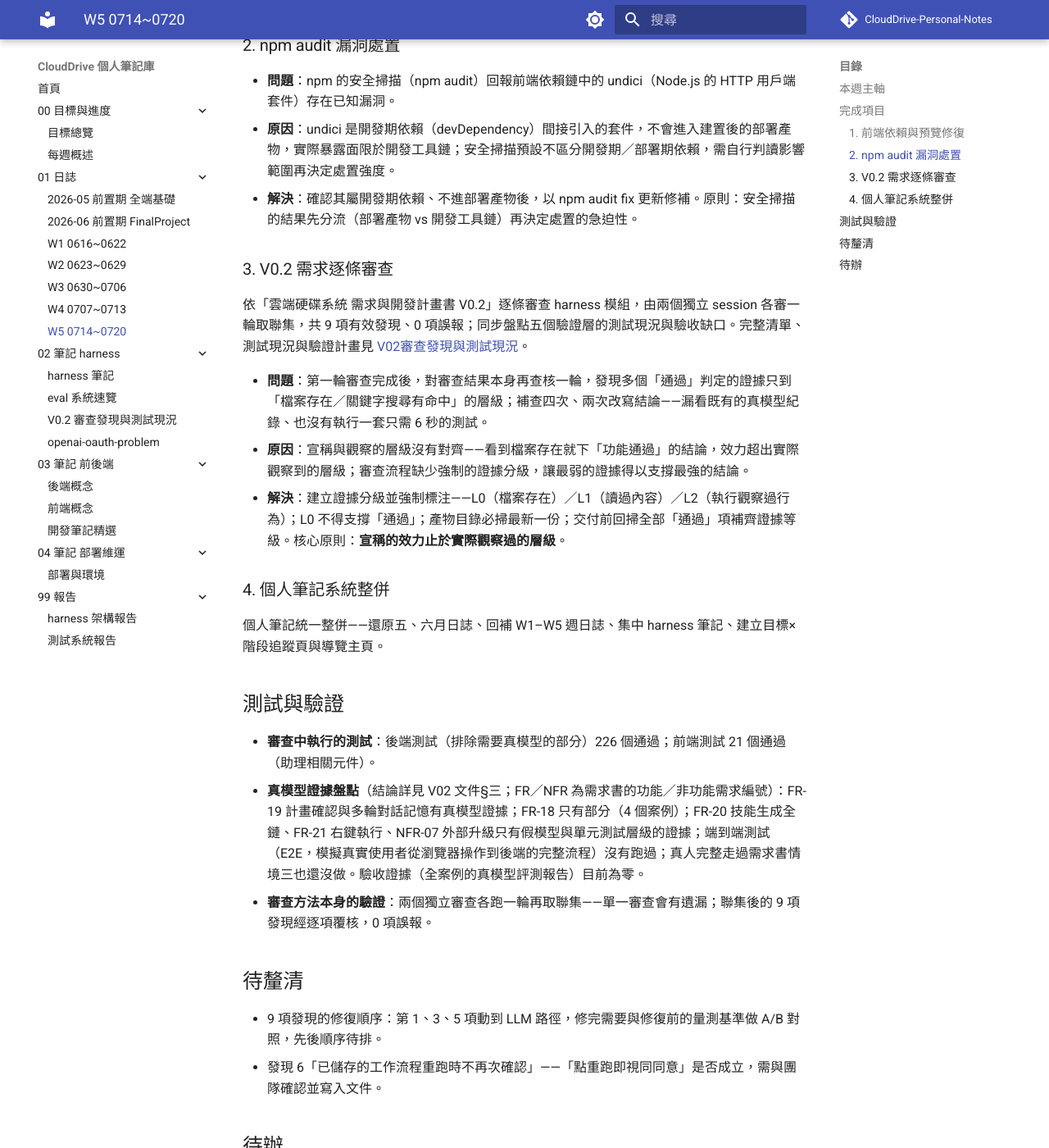
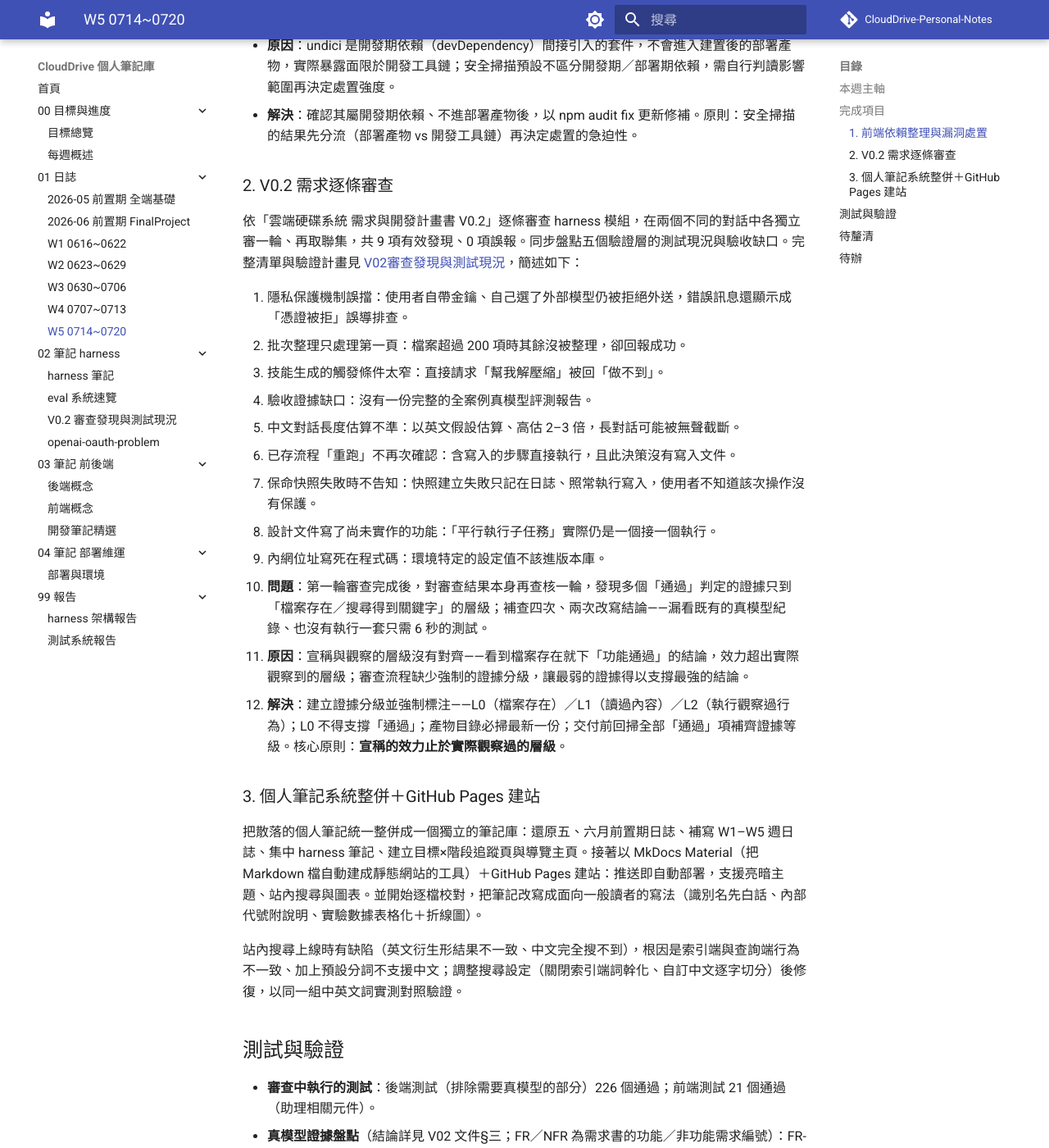
Before and after one commit to alfredshen01/CloudDrive-Personal-Notes, an MkDocs documentation site: the page built from docs/01-日誌/W5-0714~0720.md, in a window 1280 px wide and 1400 px high, scrolled down 544 px. Shown: the whole window at 82% size. Built offline with MkDocs 1.6.1 and Material for MkDocs 9.7.7, drawn with Linux system fonts in a browser that asks for light colours; comment, search, counter and statistics services are not loaded; some of the changed text lies outside the part shown.

Commit message:
docs: W5 校對定稿——9 項發現編號條列附簡述、待釐清區分工程排序與產品決策、補建站與搜尋修復;編號指涉附內容(W3/V02/index)
Co-Authored-By: Claude Fable 5 <noreply@anthropic.com>

```diff
--- a/docs/01-日誌/W5-0714~0720.md
+++ b/docs/01-日誌/W5-0714~0720.md
@@ -1,50 +1,63 @@
 # W5（2026-07-14 – 07-20）
-
-> 本週進行中，以下記至 7/16。
 
 ## 本週主軸
 
-- 依 V0.2 需求書逐條審查 harness 模組：9 項有效發現，並盤點五個驗證層的測試現況。
-- 審查過程沉澱出證據分級（L0/L1/L2）方法論。
-- 前端依賴修復、npm audit 漏洞處置、個人筆記系統整併。
+- 依 V0.2 需求書逐條審查 harness 模組：9 項有效發現，並盤點五個驗證層的測試現況；過程沉澱出證據分級（L0/L1/L2）方法論。
+- 個人筆記系統整併，並建成 GitHub Pages 網站；筆記逐檔改寫成面向一般讀者的寫法。
+- 前端依賴整理與 npm audit 漏洞處置。
 
 ## 完成項目
 
-### 1. 前端依賴與預覽修復
+### 1. 前端依賴整理與漏洞處置
 
-處理 react-markdown 相關依賴問題，恢復前端 Markdown 預覽。
-
-### 2. npm audit 漏洞處置
+處理 react-markdown 相關依賴問題，恢復前端 Markdown 預覽。另外處置安全掃描回報的漏洞：
 
 - **問題**：npm 的安全掃描（npm audit）回報前端依賴鏈中的 undici（Node.js 的 HTTP 用戶端套件）存在已知漏洞。
 - **原因**：undici 是開發期依賴（devDependency）間接引入的套件，不會進入建置後的部署產物，實際暴露面限於開發工具鏈；安全掃描預設不區分開發期／部署期依賴，需自行判讀影響範圍再決定處置強度。
 - **解決**：確認其屬開發期依賴、不進部署產物後，以 npm audit fix 更新修補。原則：安全掃描的結果先分流（部署產物 vs 開發工具鏈）再決定處置的急迫性。
 
-### 3. V0.2 需求逐條審查
+### 2. V0.2 需求逐條審查
 
-依「雲端硬碟系統 需求與開發計畫書 V0.2」逐條審查 harness 模組，由兩個獨立 session 各審一輪取聯集，共 9 項有效發現、0 項誤報；同步盤點五個驗證層的測試現況與驗收缺口。完整清單、測試現況與驗證計畫見 [V02審查發現與測試現況](../02-筆記-harness/V02審查發現與測試現況.md)。
+依「雲端硬碟系統 需求與開發計畫書 V0.2」逐條審查 harness 模組，在兩個不同的對話中各獨立審一輪、再取聯集，共 9 項有效發現、0 項誤報。同步盤點五個驗證層的測試現況與驗收缺口。完整清單與驗證計畫見 [V02審查發現與測試現況](../02-筆記-harness/V02審查發現與測試現況.md)，簡述如下：
 
-- **問題**：第一輪審查完成後，對審查結果本身再查核一輪，發現多個「通過」判定的證據只到「檔案存在／關鍵字搜尋有命中」的層級；補查四次、兩次改寫結論——漏看既有的真模型紀錄、也沒有執行一套只需 6 秒的測試。
+1. 隱私保護機制誤擋：使用者自帶金鑰、自己選了外部模型仍被拒絕外送，錯誤訊息還顯示成「憑證被拒」誤導排查。
+2. 批次整理只處理第一頁：檔案超過 200 項時其餘沒被整理，卻回報成功。
+3. 技能生成的觸發條件太窄：直接請求「幫我解壓縮」被回「做不到」。
+4. 驗收證據缺口：沒有一份完整的全案例真模型評測報告。
+5. 中文對話長度估算不準：以英文假設估算、高估 2–3 倍，長對話可能被無聲截斷。
+6. 已存流程「重跑」不再次確認：含寫入的步驟直接執行，且此決策沒有寫入文件。
+7. 保命快照失敗時不告知：快照建立失敗只記在日誌、照常執行寫入，使用者不知道該次操作沒有保護。
+8. 設計文件寫了尚未實作的功能：「平行執行子任務」實際仍是一個接一個執行。
+9. 內網位址寫死在程式碼：環境特定的設定值不該進版本庫。
+
+- **問題**：第一輪審查完成後，對審查結果本身再查核一輪，發現多個「通過」判定的證據只到「檔案存在／搜尋得到關鍵字」的層級；補查四次、兩次改寫結論——漏看既有的真模型紀錄、也沒有執行一套只需 6 秒的測試。
 - **原因**：宣稱與觀察的層級沒有對齊——看到檔案存在就下「功能通過」的結論，效力超出實際觀察到的層級；審查流程缺少強制的證據分級，讓最弱的證據得以支撐最強的結論。
 - **解決**：建立證據分級並強制標注——L0（檔案存在）／L1（讀過內容）／L2（執行觀察過行為）；L0 不得支撐「通過」；產物目錄必掃最新一份；交付前回掃全部「通過」項補齊證據等級。核心原則：**宣稱的效力止於實際觀察過的層級**。
 
-### 4. 個人筆記系統整併
+### 3. 個人筆記系統整併＋GitHub Pages 建站
 
-個人筆記統一整併——還原五、六月日誌、回補 W1–W5 週日誌、集中 harness 筆記、建立目標×階段追蹤頁與導覽主頁。
+把散落的個人筆記統一整併成一個獨立的筆記庫：還原五、六月前置期日誌、補寫 W1–W5 週日誌、集中 harness 筆記、建立目標×階段追蹤頁與導覽主頁。接著以 MkDocs Material（把 Markdown 檔自動建成靜態網站的工具）＋GitHub Pages 建站：推送即自動部署，支援亮暗主題、站內搜尋與圖表。並開始逐檔校對，把筆記改寫成面向一般讀者的寫法（識別名先白話、內部代號附說明、實驗數據表格化＋折線圖）。
+
+站內搜尋上線時有缺陷（英文衍生形結果不一致、中文完全搜不到），根因是索引端與查詢端行為不一致、加上預設分詞不支援中文；調整搜尋設定（關閉索引端詞幹化、自訂中文逐字切分）後修復，以同一組中英文詞實測對照驗證。
 
 ## 測試與驗證
 
 - **審查中執行的測試**：後端測試（排除需要真模型的部分）226 個通過；前端測試 21 個通過（助理相關元件）。
 - **真模型證據盤點**（結論詳見 V02 文件§三；FR／NFR 為需求書的功能／非功能需求編號）：FR-19 計畫確認與多輪對話記憶有真模型證據；FR-18 只有部分（4 個案例）；FR-20 技能生成全鏈、FR-21 右鍵執行、NFR-07 外部升級只有假模型與單元測試層級的證據；端到端測試（E2E，模擬真實使用者從瀏覽器操作到後端的完整流程）沒有跑過；真人完整走過需求書情境三也還沒做。驗收證據（全案例的真模型評測報告）目前為零。
-- **審查方法本身的驗證**：兩個獨立審查各跑一輪再取聯集——單一審查會有遺漏；聯集後的 9 項發現經逐項覆核，0 項誤報。
+- **審查方法本身的驗證**：兩次獨立審查各跑一輪再取聯集——單一審查會有遺漏；聯集後的 9 項發現經逐項覆核，0 項誤報。
 
 ## 待釐清
 
-- 9 項發現的修復順序：第 1、3、5 項動到 LLM 路徑，修完需要與修復前的量測基準做 A/B 對照，先後順序待排。
-- 發現 6「已儲存的工作流程重跑時不再次確認」——「點重跑即視同同意」是否成立，需與團隊確認並寫入文件。
+- **修復順序**：9 項發現全部要修，其中三項動到 LLM 相關路徑，修改前後都需要量測對照、彼此會互相影響，先後順序待排——
+    1. 隱私保護機制（privacy gate）誤擋（發現 1）：使用者自帶金鑰、自己選了外部模型，等於已同意把內容送出去，但隱私保護機制仍一律拒絕，且錯誤訊息顯示成「憑證被拒／離線」，誤導排查方向。
+    2. 技能生成的觸發條件太窄（發現 3）：審查時實測，對話直接輸入「幫我解壓縮」，助理回「做不到」——觸發技能生成要求句中同時有「生成類的動詞＋目標」，直接的操作請求進不了生成流程，而內建技能又沒有解壓縮。
+    3. 中文對話長度估算不準（發現 5）：把對話裁切進模型長度上限時，用「1 個 token 約等於 4 個字元」的英文假設來估中文，中文實際約 1–1.5 字元，長度被高估 2–3 倍，長對話可能被無聲截斷。
+
+    其餘六項彼此獨立，依嚴重度排序即可。
+- **需要團隊決策的一項**（發現 6，與上面工程問題性質不同）：已儲存的工作流程按「重跑」時不會再次跳出確認就直接執行。「點重跑就視同同意」這個解讀可以成立，但目前沒有寫進任何文件，與「絕不自動執行寫入操作」的嚴格解讀有張力——需與團隊確認並寫入文件。
 
 ## 待辦
 
 - [ ] 依 V02 文件§四的驗證計畫執行：跑全部案例的真模型評測並保留成績當對照基準 → 跑端到端測試（至少助理相關部分）→ 真人完整走一遍需求書情境三的生命週期。
 - [ ] 逐項修復 9 項發現，每項先寫可重現的測試再修。
-- [ ] W1–W5 週日誌逐週校正（進行中）。
+- [ ] W1–W5 週日誌逐週校對（W2–W4 已完成，其餘進行中）。
```
Also changed, not shown: docs/00-目標與進度/每週概述.md (+2 -2 lines), docs/01-日誌/W3-0630~0706.md (+1 -1 lines), docs/02-筆記-harness/V02審查發現與測試現況.md (+1 -1 lines), docs/index.md (+1 -1 lines).
